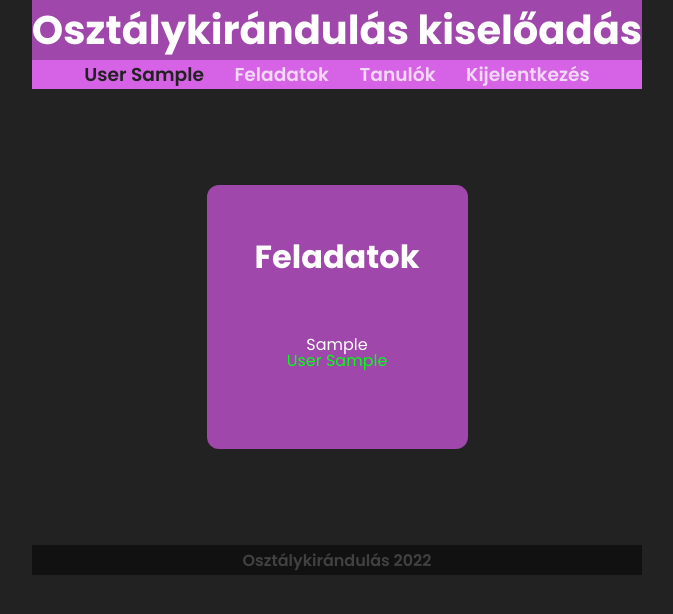
After one commit to njavor/KiseloadasValasztas, a Django app: page /feladatok in a window 1280 px wide. The commit adds this page. Shown: the top 614 px of the page, without its empty margins (303-976 px from the left). Run offline with Django 4.2, Linux system fonts and the light colour scheme; a user stored in the database is signed in; tables that the repository leaves empty hold one stand-in row (values such as "Sample post"); parts of the project's set-up code (start-up, migrations or seed data) failed here and were passed over.

Commit message:
POST-os model frissítés

```diff
--- a/KiseloadasValasztas/urls.py
+++ b/KiseloadasValasztas/urls.py
@@ -1,7 +1,7 @@
 from django.contrib import admin
 from django.urls import include, path
 
-from kiseloadas.views import indexview
+from kiseloadas.views import indexview, feladatview, tanuloview
 
 
 
@@ -10,4 +10,6 @@ urlpatterns = [
 
     path('', include('django.contrib.auth.urls'), name="index"),
     path('', indexview),
+    path('feladatok', feladatview, name="feladats"),
+    path('tanulok', tanuloview, name="tanulos"),
 ]
--- a/kiseloadas/models.py
+++ b/kiseloadas/models.py
@@ -1,5 +1,6 @@
 from ast import Str
 from turtle import ondrag
+from webbrowser import get
 from django.db import models
 from django.contrib.auth.models import User
 
@@ -9,7 +10,13 @@ class Kisealoadas(models.Model):
         verbose_name_plural = 'Kiselőadások'
 
     tema = models.CharField('téma', max_length=255)
-    user = models.ForeignKey(User, blank=True, on_delete=models.CASCADE)
+    leiras = models.CharField('leírás', max_length=255)
+    user = models.ForeignKey(User, blank=True, null=True, on_delete=models.CASCADE)
+
+    def setUser(betema, beuser):
+        valtoztatott = Kisealoadas.objects.get(tema=betema)
+        valtoztatott.user = beuser
+
 
     def __str__(self) -> str:
         return f"{self.tema}"
--- /dev/null
+++ b/kiseloadas/static/css/felsorolas.css
@@ -0,0 +1,10 @@
+.teli{
+    color:rgb(0, 255, 21);
+}
+.ures{
+    color: #fbff00;
+}
+
+ul .bent{
+    margin: 2em 0;
+}
--- a/kiseloadas/static/css/styles.css
+++ b/kiseloadas/static/css/styles.css
@@ -81,7 +81,7 @@ footer h4{
 
 
 main{
-    margin: 0 10%;
+    margin: 0 5%;
 
     display: flex;
     flex-wrap: wrap;
@@ -95,7 +95,10 @@ main{
 
 
 .box{
-    padding: 3em 4em 5em 4em;
+    margin: 1em;
+    padding: 3em 3em;
+
+    border-radius: 1em;
 
     background-color: var(--dpurple);
 
@@ -105,8 +108,21 @@ main{
     justify-content: center;
     gap: 0.5em;
 }
-.box h2{
+.box h2, .box h3{
     margin-bottom: 0.5em;
+    align-self: center;
+}
+.box h3{
+    font-size: 18pt;
+}
+.box ul{
+    align-self: center;
+}
+.box li{
+    line-height: 100%;
+    text-align: center;
+}
+.box .leiras{
     align-self: center;
 }
 .box button{
@@ -126,9 +142,7 @@ main{
 
 
 
-
-
-h1, h2, h3, h4, p, a, label{
+h1, h2, h3, h4, p, ul, li, a, label, span{
     background-color: transparent;
     color: inherit;
     transition: 0.2s;
@@ -139,12 +153,19 @@ h1{
 h2{
     font-size: 24pt;
 }
+h3{
+    font-size: 14pt;
+}
+
 a{
     text-decoration: none;
 }
 a, button{
     transition: 0.2s;
     cursor: pointer;
+}
+ul, li{
+    list-style-type: none;
 }
 .box, input, button{
     border-radius: 0.75em;
--- a/kiseloadas/static/js/scripts.js
+++ b/kiseloadas/static/js/scripts.js
@@ -0,0 +1,5 @@
+document.addEventListener("DOMContentLoaded", main)
+
+function main(){
+
+}
--- a/kiseloadas/templates/base.html
+++ b/kiseloadas/templates/base.html
@@ -12,6 +12,7 @@
     <link href="https://fonts.googleapis.com/css2?family=Poppins:wght@100;300;400;600;700;900&display=swap" rel="stylesheet">
 
     <link rel="stylesheet" href="{% static 'css/styles.css' %}">
+
     <script src="{% static 'js/scripts.js' %}"></script>
 
     {% block statics %}
@@ -28,8 +29,8 @@
             <nav>
                 <h3>{{ user.last_name }} {{ user.first_name }}</h3>
                 {% if request.user.is_staff %}
-                    <a href=""><h3>Új feladat</h3></a>
-                    <a href=""><h3>Új tanuló</h3></a>
+                    <a href="/feladatok"><h3>Feladatok</h3></a>
+                    <a href="/tanulok"><h3>Tanulók</h3></a>
                 {% endif %}
                 <a href="{% url 'logout' %}"><h3>Kijelentkezés</h3></a>
             </nav>
@@ -37,7 +38,7 @@
     </header>
 
     <main>
-        {% block content %}
+        {% block content %}k
         {% endblock %}
     </main>
 
--- /dev/null
+++ b/kiseloadas/templates/feladatok.html
@@ -0,0 +1,28 @@
+{% extends 'base.html' %}
+
+{% load static %}
+{% block statics %}
+<link rel="stylesheet" href="{% static 'css/felsorolas.css' %}">
+{% endblock %}
+
+{% block content %}
+
+<div class="box">
+    <h2>Feladatok</h2>
+    <ul>
+        {% for feladat in feladatok %}
+        <li>
+            <ul class="bent">
+                <li>{{feladat.tema}}</li>
+                {% if feladat.user == None %}
+                <li class="ures">gazdátlan</li>
+                {% else %}
+                <li class="teli">{{feladat.user.last_name}} {{feladat.user.first_name}}</li>
+                {% endif %}
+            </ul>
+        </li>
+        {% endfor %}
+    </ul>
+</div>
+
+{% endblock %}
--- a/kiseloadas/views.py
+++ b/kiseloadas/views.py
@@ -1,11 +1,32 @@
+from asyncio.windows_events import NULL
 from django.shortcuts import redirect, render
 from django.contrib.auth.decorators import login_required
+from django.contrib.auth.models import User
+
+from kiseloadas.models import Kisealoadas
 
 
 @login_required
 def indexview(request):
+    context = {'user': request.user}
+    if request.user.is_staff:
+        return render(request, "tanar.html", context)
+    else:
+        context['eloadasok'] = Kisealoadas.objects.all()
+        if request.method == 'POST':
+            Kisealoadas.objects.filter(user = request.user).update(user = None)
+            Kisealoadas.objects.filter(tema = request.POST['atema']).update(user = request.user)
+            print()
+        return render(request, "index.html", context)
 
-    if request.user.is_staff:
-        return render(request, "tanar.html", {'user': request.user})
-    else:
-        return render(request, "index.html", {'user': request.user})
+
+@login_required
+def feladatview(request):
+    context = {'feladatok': Kisealoadas.objects.all()}
+    return render(request, "feladatok.html", context)
+
+@login_required
+def tanuloview(request):
+    tanulok = User.objects.filter(is_staff=False)
+    context = {'tanulok': tanulok}
+    return render(request, "tanulok.html", context)
```
Also changed, not shown: kiseloadas/static/css/index.css (added, +10 -0 lines), kiseloadas/static/css/login.css (+11 -0 lines), kiseloadas/templates/index.html (+24 -1 lines), kiseloadas/templates/tanulok.html (added, +19 -0 lines), kiseloadas/migrations/0002_alter_kisealoadas_user.py (added), kiseloadas/migrations/0003_kisealoadas_leiras.py (added).
